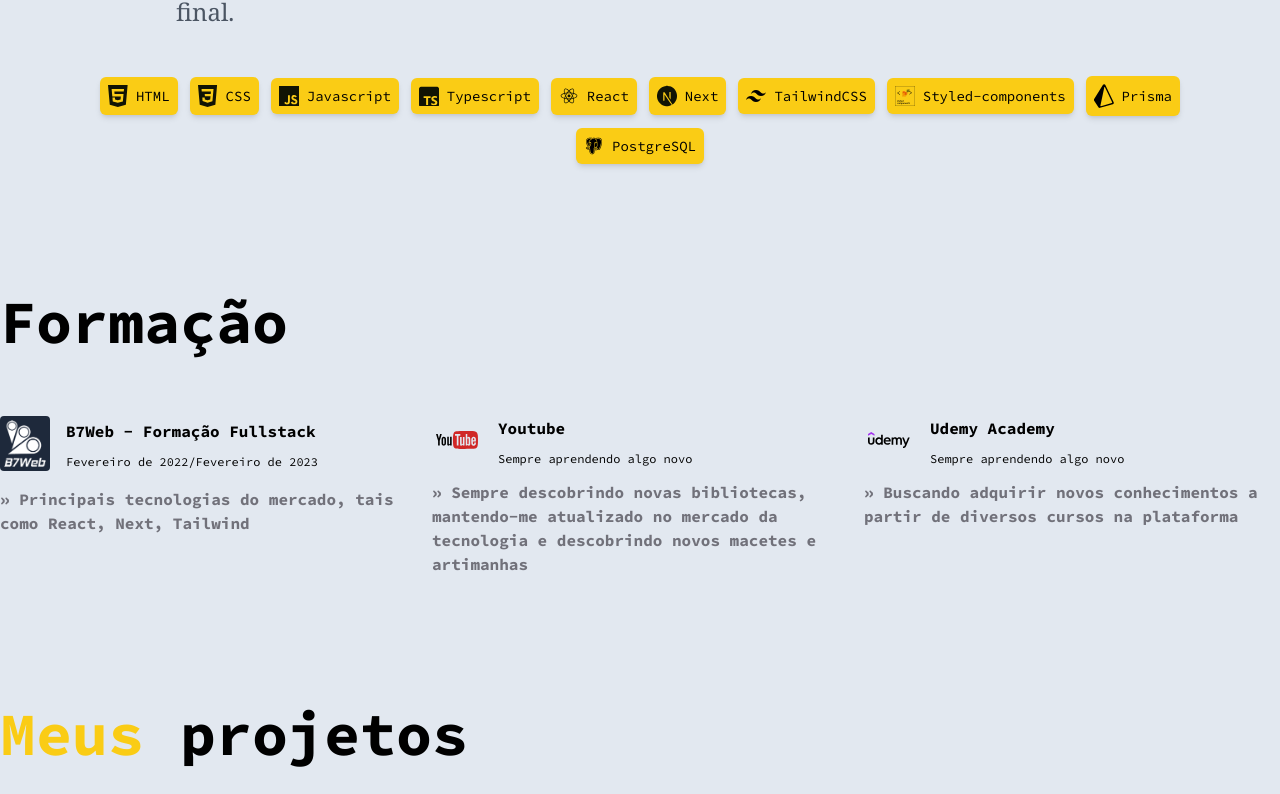
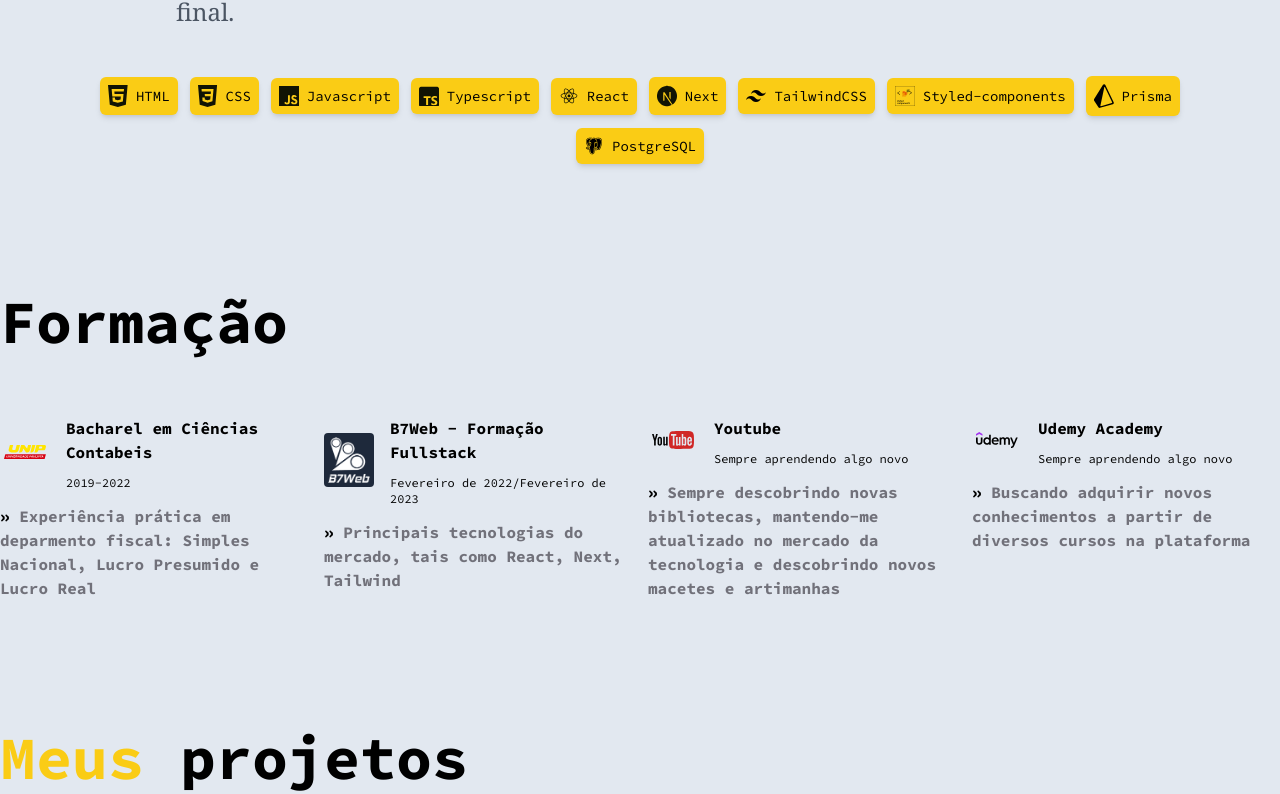
Before and after one commit to Luiz-Hen-Reis/portfolio, a Next.js app: page / in a window 1280 px wide. Shown: the part 420-1214 px from the top of the page. Built offline with nearby package versions, Linux system fonts and the light colour scheme.

Commit message:
modal context

```diff
--- a/src/app/layout.tsx
+++ b/src/app/layout.tsx
@@ -1,6 +1,7 @@
 import "./globals.css";
 import { Source_Code_Pro } from "next/font/google";
 import { DarkModeProvider } from "@/contexts/DarkModeContext";
+import { ModalProvider } from "@/contexts/ModalContext";
 
 const sourceCodePro = Source_Code_Pro({
   subsets: ["latin"],
@@ -20,7 +21,9 @@ export default function RootLayout({
   return (
     <html lang="pt-BR">
       <body className={`${sourceCodePro.className} bg-slate-200`}>
-        <DarkModeProvider>{children}</DarkModeProvider>
+        <DarkModeProvider>
+          <ModalProvider>{children}</ModalProvider>
+        </DarkModeProvider>
       </body>
     </html>
   );
--- a/src/app/page.tsx
+++ b/src/app/page.tsx
@@ -1,6 +1,6 @@
 "use client";
 
-import { About, Header, Projects } from "@/components";
+import { Formation, Header, Modal, Projects } from "@/components";
 import Footer from "@/components/Footer";
 import { useDarkModeContext } from "@/contexts/DarkModeContext";
 
@@ -10,10 +10,11 @@ export default function Home() {
   return (
     <div className={`w-full h-full ${darkMode ? "dark" : ""}`}>
       <div className="dark:bg-slate-800 dark:text-white">
+        <Modal />
         <div className="mx-6 py-2 xl:m-auto lg:max-w-7xl">
           <Header />
           <main>
-            <About />
+            <Formation />
             <Projects />
             <Footer />
           </main>
--- a/src/components/About/index.tsx
+++ b/src/components/Formation/index.tsx
@@ -6,7 +6,19 @@ export default function Formation() {
     <section id="formation" className="flex flex-col lg:my-32 xl:mt-0">
       <SectionTitle>Formação</SectionTitle>
 
-      <div className="flex flex-col lg:flex-row lg:justify-between lg:items-start lg:gap-4 mt-4">
+      <div className="flex flex-col md:flex-row lg:justify-between lg:items-start lg:gap-4 mt-4">
+        <div className="flex-1">
+          <CourseInfo
+            src="/assets/unip.svg"
+            alt="UNIP logo"
+            title="Bacharel em Ciências Contabeis"
+            period="2019-2022"
+          />
+          <strong className="text-zinc-500 text-sm lg:text-base">
+            <span className="text-black">&#187;</span> Experiência prática em deparmento fiscal: Simples Nacional, Lucro
+            Presumido e Lucro Real
+          </strong>
+        </div>
         <div className="flex-1">
           <CourseInfo
             src="/assets/b7web.png"
@@ -15,8 +27,8 @@ export default function Formation() {
             period="Fevereiro de 2022/Fevereiro de 2023"
             bgColor
           />
-          <strong className="text-zinc-500">
-            &#187; Principais tecnologias do mercado, tais como React, Next,
+          <strong className="text-zinc-500 text-sm lg:text-base">
+            <span className="text-black">&#187;</span> Principais tecnologias do mercado, tais como React, Next,
             Tailwind
           </strong>
         </div>
@@ -27,8 +39,8 @@ export default function Formation() {
             title="Youtube"
             period="Sempre aprendendo algo novo"
           />
-          <strong className="text-zinc-500">
-            &#187; Sempre descobrindo novas bibliotecas, mantendo-me atualizado
+          <strong className="text-zinc-500 text-sm lg:text-base">
+            <span className="text-black">&#187;</span> Sempre descobrindo novas bibliotecas, mantendo-me atualizado
             no mercado da tecnologia e descobrindo novos macetes e artimanhas
           </strong>
         </div>
@@ -39,8 +51,8 @@ export default function Formation() {
             title="Udemy Academy"
             period="Sempre aprendendo algo novo"
           />
-          <strong className="text-zinc-500">
-            &#187; Buscando adquirir novos conhecimentos a partir de diversos
+          <strong className="text-zinc-500 text-sm lg:text-base">
+            <span className="text-black">&#187;</span> Buscando adquirir novos conhecimentos a partir de diversos
             cursos na plataforma
           </strong>
         </div>
--- a/src/components/Header/index.tsx
+++ b/src/components/Header/index.tsx
@@ -2,6 +2,8 @@ import Navbar from "../Navbar";
 import TechList from "../TechList";
 
 export default function Header() {
+
+
   return (
     <header id="home" className="flex flex-col py-6 lg:h-[80vh]">
       <Navbar />
--- /dev/null
+++ b/src/components/Modal/index.tsx
@@ -0,0 +1,16 @@
+import { useModalContext } from "@/contexts/ModalContext";
+
+export default function Modal() {
+  const { modalIsOpen, closeModal } = useModalContext();
+
+  return (
+    <>
+      {modalIsOpen && (
+        <div className="fixed top-0 left-0 right-0 bottom-0 bg-slate-200 dark:bg-slate-800 z-50">
+          Modal
+          <button onClick={closeModal}>close</button>
+        </div>
+      )}
+    </>
+  );
+}
--- a/src/components/Navbar/index.tsx
+++ b/src/components/Navbar/index.tsx
@@ -1,8 +1,10 @@
 import { useDarkModeContext } from "@/contexts/DarkModeContext";
+import { useModalContext } from "@/contexts/ModalContext";
 import { Github, Sun, Moon, Menu, Linkedin } from "lucide-react";
 
 export default function Navbar() {
   const { darkMode, toggleDarkMode } = useDarkModeContext();
+  const { openModal } = useModalContext();
 
   return (
     <div className="flex items-center justify-between">
@@ -28,7 +30,7 @@ export default function Navbar() {
         >
           Baixar meu CV &darr;
         </a>
-        <button className="sm:hidden">
+        <button onClick={openModal} className="sm:hidden">
           <Menu />
         </button>
       </nav>
--- a/src/components/index.ts
+++ b/src/components/index.ts
@@ -1,5 +1,6 @@
 import Header from "./Header";
-import Formation from "./About";
+import Formation from "./Formation";
 import Projects from "./Projects";
+import Modal from "./Modal";
 
-export { Header, Formation as About, Projects };
+export { Header, Formation, Projects, Modal };
--- /dev/null
+++ b/src/contexts/ModalContext.tsx
@@ -0,0 +1,37 @@
+"use client";
+
+import { ReactNode, createContext, useContext, useState } from "react";
+
+type ModalContextType = {
+  modalIsOpen: boolean;
+  openModal: () => void;
+  closeModal: () => void;
+};
+
+type Props = {
+  children: ReactNode;
+};
+
+export const ModalContext = createContext({} as ModalContextType);
+
+export function ModalProvider({ children }: Props) {
+  const [modalIsOpen, setModalIsOpen] = useState<boolean>(false);
+
+  function openModal() {
+    setModalIsOpen(true);
+  }
+
+  function closeModal() {
+    setModalIsOpen(false);
+  }
+
+  return (
+    <ModalContext.Provider value={{ modalIsOpen, openModal, closeModal }}>
+      {children}
+    </ModalContext.Provider>
+  );
+}
+
+export function useModalContext() {
+  return useContext(ModalContext);
+}
```
Also changed, not shown: public/assets/unip.svg (added).
